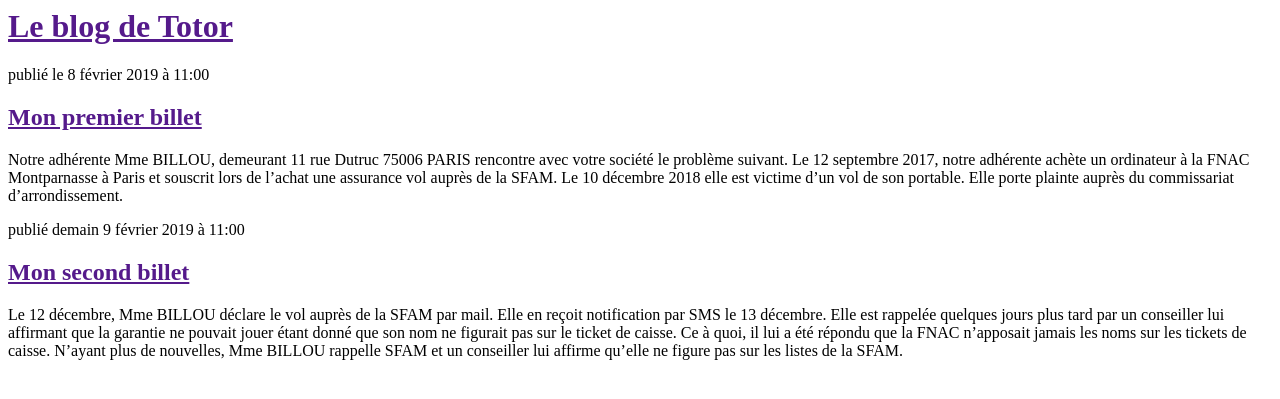
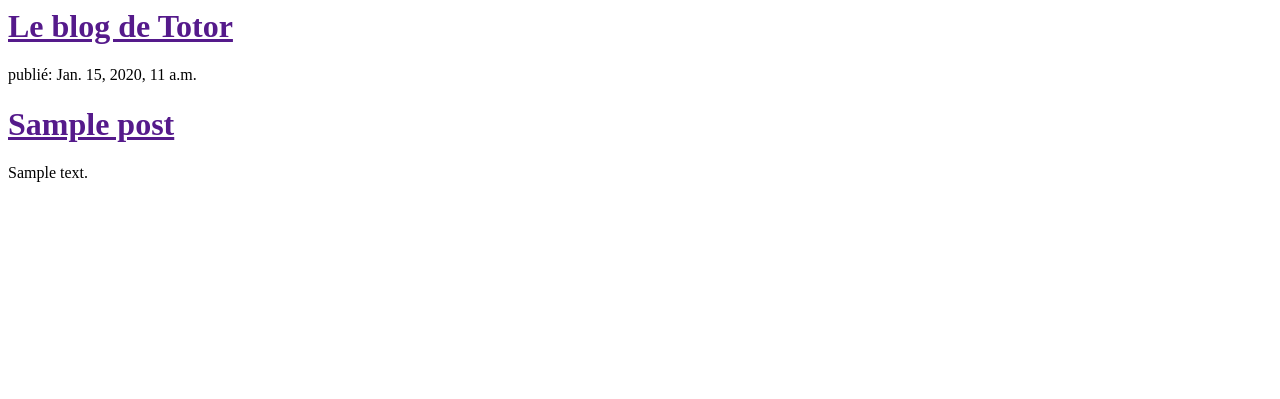
Before and after one commit to TotorNick/mon-premier-blog, a Django app: template blog/templates/blog/post_list.html in a window 1280 px wide. Shown: the top 399 px of the page. Run offline with Django 3.2, Linux system fonts and the light colour scheme; the template is opened without the code that fills it: values that come from a table or form of the project are taken from there, others are empty; tables that the repository leaves empty hold one stand-in row (values such as "Sample post").

Commit message:
Modif templates pour afficher posts depuis la base

```diff
--- a/blog/templates/blog/post_list.html
+++ b/blog/templates/blog/post_list.html
@@ -7,21 +7,13 @@
 			<h1><a href="">Le blog de Totor</a></h1>
 		</div>
 
-		<div>
-			<p>publié le 8 février 2019 à 11:00</p>
-			<h2><a href="">Mon premier billet</a></h2>
-			<p>Notre adhérente Mme BILLOU, demeurant 11 rue Dutruc 75006 PARIS rencontre avec votre société le problème suivant.
-Le 12 septembre 2017, notre adhérente achète un ordinateur à la FNAC Montparnasse à Paris et souscrit lors de l’achat une assurance vol auprès de la SFAM.
-Le 10 décembre 2018 elle est victime d’un vol de son portable. Elle porte plainte auprès du commissariat d’arrondissement.</p>
-		</div>
-
-		<div>
-			<p>publié demain 9 février 2019 à 11:00</p>
-			<h2><a href="">Mon second billet</a></h2>
-			<p>Le 12 décembre, Mme BILLOU déclare le vol auprès de la SFAM par mail. Elle en reçoit notification par SMS le 13 décembre.
-Elle est rappelée quelques jours plus tard par un conseiller lui affirmant que la garantie ne pouvait jouer étant donné que son nom ne figurait pas sur le ticket de caisse. Ce à quoi, il lui a été répondu que la FNAC n’apposait jamais les noms sur les tickets de caisse.
-N’ayant plus de nouvelles, Mme BILLOU rappelle SFAM et un conseiller lui affirme qu’elle ne figure pas sur les listes de la SFAM.</p>
-		</div>
+		{% for post in posts %}
+			<div>
+				<p>publié: {{ post.published_date }}</p>
+				<h1><a href="">{{ post.title }}</a></h1>
+				<p>{{ post.text|linebreaksbr }}</p>
+			</div>
+		{% endfor %}
 	</body>
 
 </html>
--- a/blog/views.py
+++ b/blog/views.py
@@ -1,5 +1,8 @@
 from django.shortcuts import render
+from django.utils import timezone
+from .models import Post
 
 # Create your views here.
 def post_list(request):
-	return render(request, 'blog/post_list.html', {})
+	posts = Post.objects.filter(published_date__lte=timezone.now()).order_by('published_date')
+	return render(request, 'blog/post_list.html', {'posts': posts})
```
